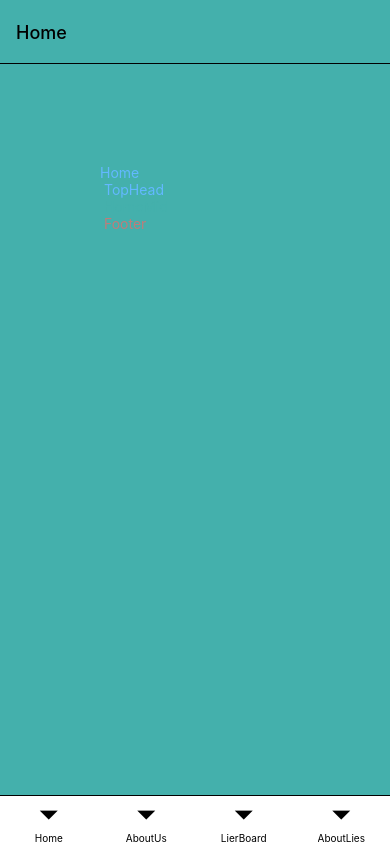
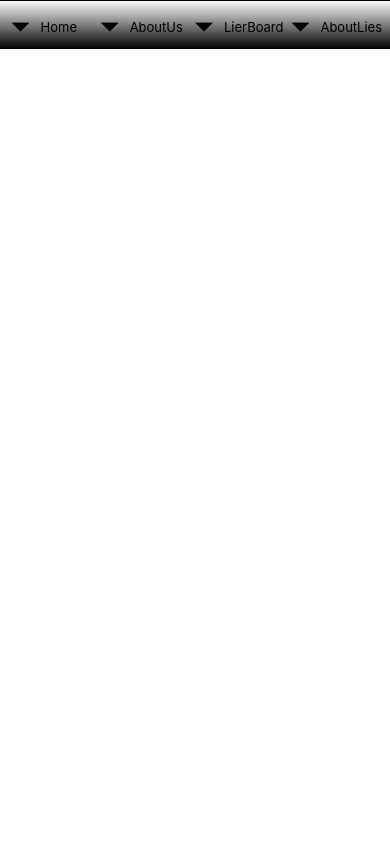
Before and after one commit to psteingh/LTRapp, a React Native app: screen / in a window 390 px wide. Built offline with nearby package versions, Linux system fonts and the light colour scheme.

Commit message:
ltrapp04071211

```diff
--- a/App.js
+++ b/App.js
@@ -1,4 +1,4 @@
-import { Text, View, StyleSheet } from 'react-native';
+import { StyleSheet } from 'react-native';
 
 import { NavigationContainer } from '@react-navigation/native';
 import { createBottomTabNavigator } from '@react-navigation/bottom-tabs';
@@ -10,11 +10,6 @@ import HomeComponent from './components/home.component';
 import AboutUsBoard from './boardaboutus/aboutusboard.component';
 import LierBoard from './components/lierboard.component';
 import AboutLiesBoard from './boardaboutlies/aboutliesboard.component';
-
-{/* <LinearGradient
-  colors={[Colors.primaryBlack, Colors.primaryWhite]}
-  start={{x: 0, y: 1}}
-  end={{x: 0, y: 0}}> */}
 
 const Tab = createBottomTabNavigator();
 
@@ -39,7 +34,14 @@ export default function App() {
   return (
     <NavigationContainer theme={navTheme}>
 
+    <LinearGradient
+    colors={[Colors.primaryBlack, Colors.primaryWhite]}
+    start={{x: 0, y: 1}}
+    end={{x: 0, y: 0}}>
+
       <MyTabs />
+
+    </LinearGradient>
 
     </NavigationContainer>
   );
```
